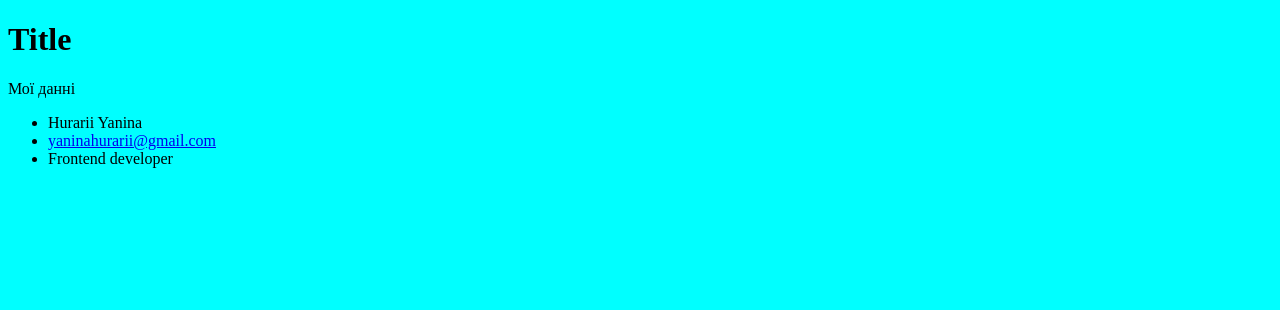
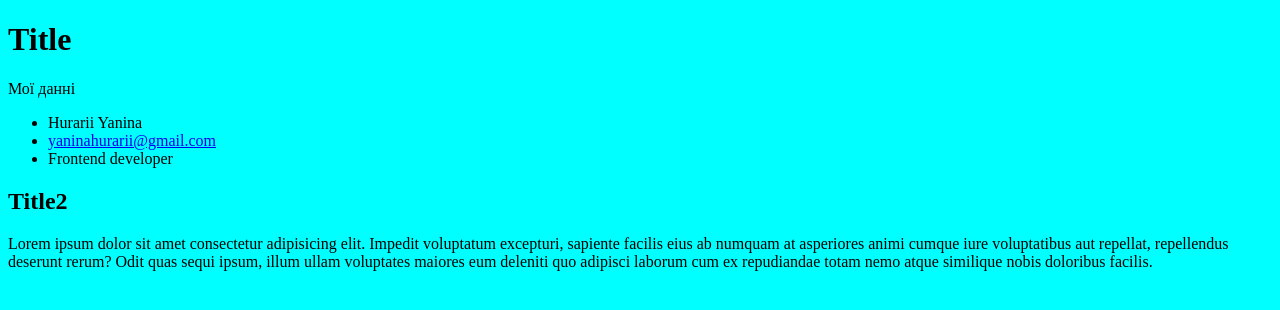
Before and after one commit to YaninaHurarii/project, a plain HTML site: page index.html in a window 1280 px wide. Drawn offline with Linux system fonts and the light colour scheme.

Commit message:
add h2 and paragraf

```diff
--- a/index.html
+++ b/index.html
@@ -16,9 +16,15 @@
                 <li> Hurarii Yanina</li>
                 <li> <a href="mailto:yaninahurarii@gmail.com">yaninahurarii@gmail.com</a></li>
                 <li>Frontend developer</li>
+
            </ul>
 
+
+
         </p>
+
+         <h2>Title2</h2>
+         <p>Lorem ipsum dolor sit amet consectetur adipisicing elit. Impedit voluptatum excepturi, sapiente facilis eius ab numquam at asperiores animi cumque iure voluptatibus aut repellat, repellendus deserunt rerum? Odit quas sequi ipsum, illum ullam voluptates maiores eum deleniti quo adipisci laborum cum ex repudiandae totam nemo atque similique nobis doloribus facilis.</p>
 
     </p>
 
```
